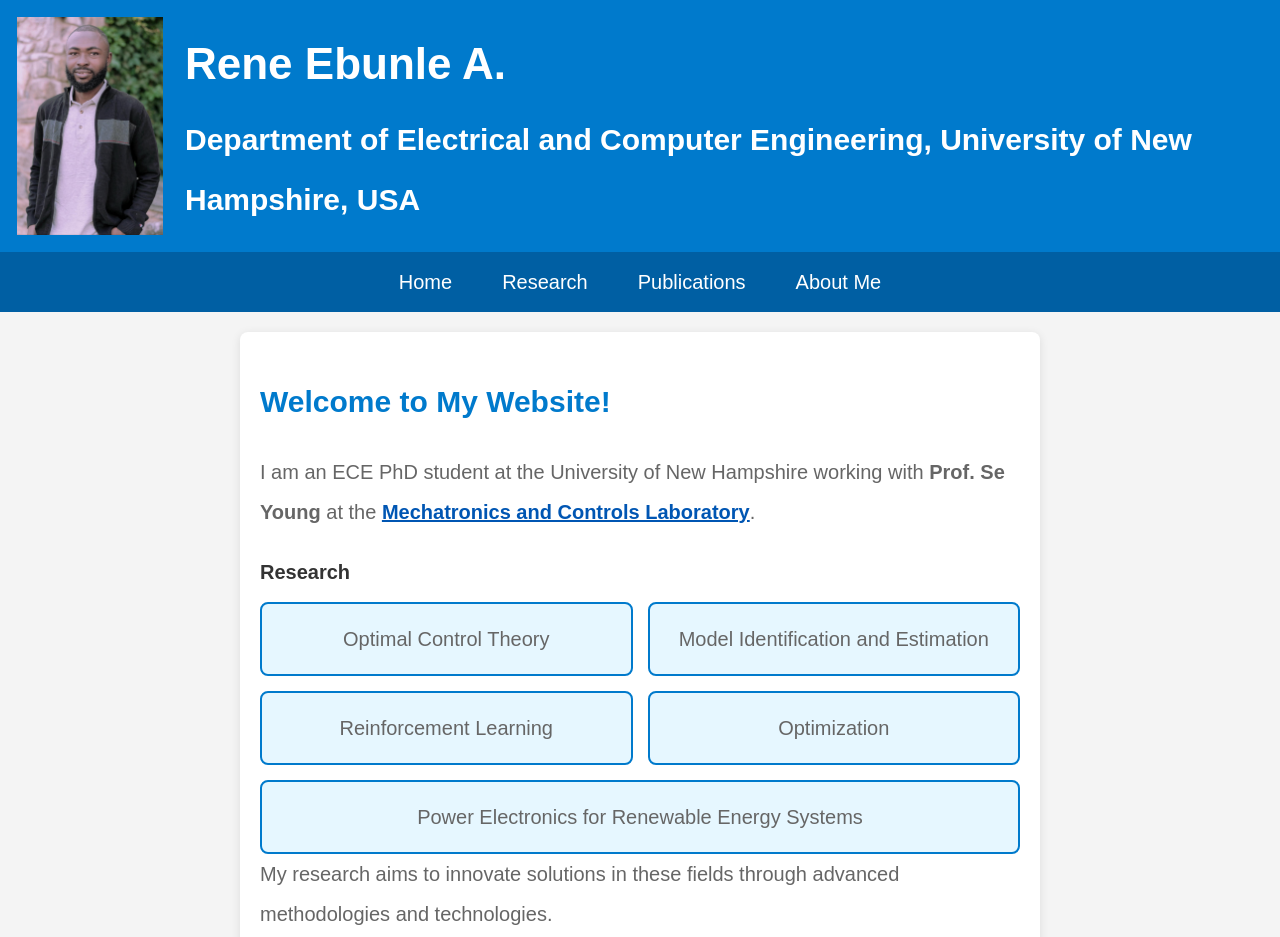
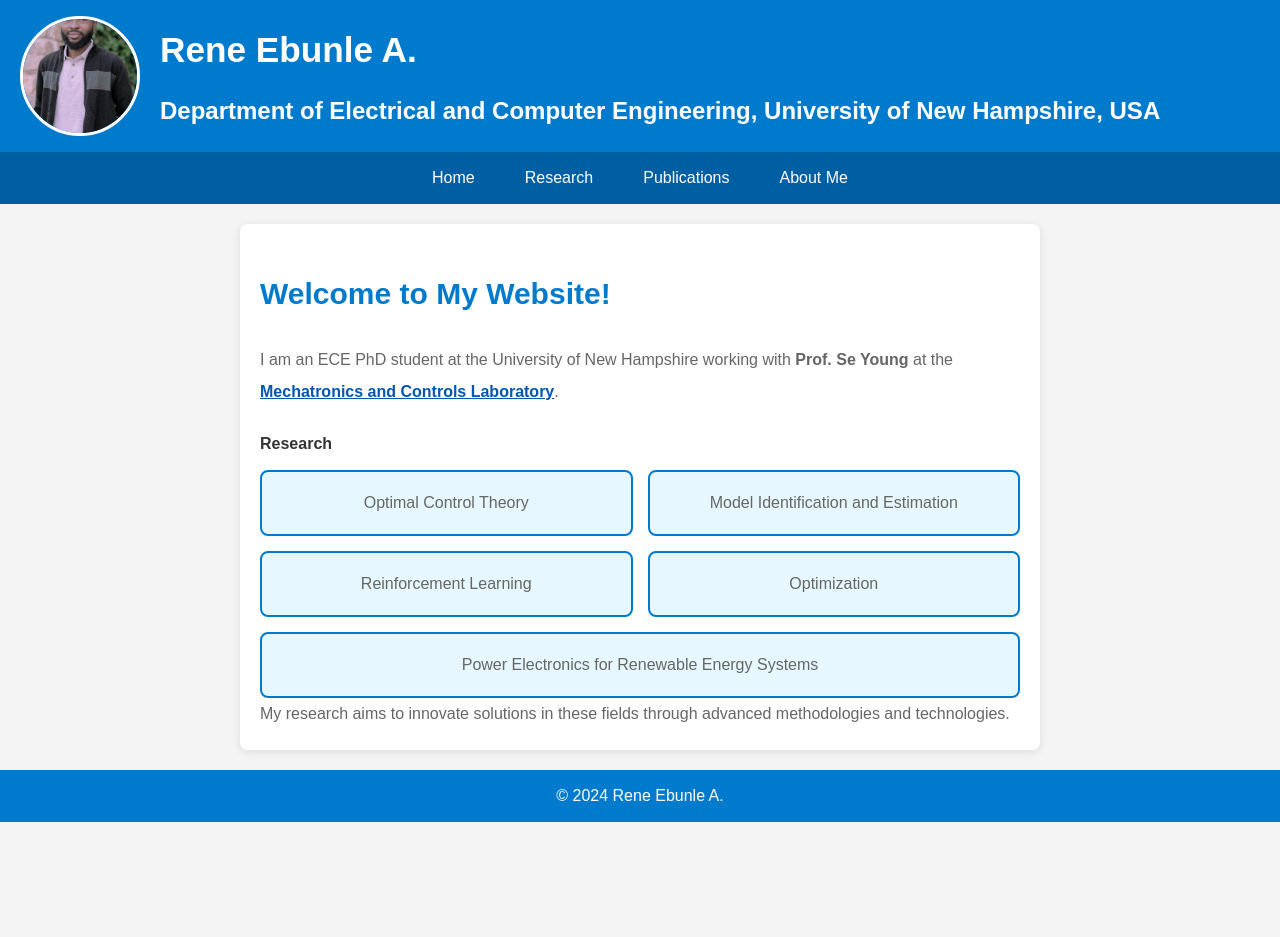
Before and after one commit to ebunle/ebunle.github.io, a plain HTML site: page index.html in a window 1280 px wide. Shown: the top 937 px of the page. After the commit the page ends 822 px from the top, so only its background shows below. Drawn offline with Linux system fonts and the light colour scheme.

Commit message:
Update styles.css

```diff
--- a/styles.css
+++ b/styles.css
@@ -12,24 +12,34 @@ body {
     display: flex;
     flex-direction: column;
     min-height: 100vh; /* Ensures the footer stays at the bottom */
-    font-size: 20px; /* Increased font size */
+    font-size: 16px; /* Increased font size *//* Better base font size for mobile */
 }
 
 header {
     background: #007acc; /* Your original background color */
     color: white;
-    padding: 15px; /* Padding for the header */
+    padding: 15px 20px; /* Adjusted padding */ /* 15px; /* Padding for the header */
     display: flex; /* Use flexbox for layout */
     align-items: center; /* Center items vertically */
 }
 
-.header-profile-pic {
+.header-profile-pic-old-not-in-used {
     width: 150px; /* Enlarged size */
     height: auto; /* Maintain aspect ratio */
     /*border-radius: 50%; /* Circular image */
     margin-right: 20px; /* Space between image and text */
     border: 2px solid #007acc; ; /* Optional: border for better visibility */
 }
+
+.header-profile-pic {
+    width: 120px; /* Smaller for mobile */
+    height: 120px;
+    border-radius: 50%; /* Circular image */
+    margin-right: 20px;
+    border: 3px solid white;
+    object-fit: cover; /* Ensures image fills circle properly */
+}
+
 
 .header-text {
     text-align: left; /* Align text to the left */
```
